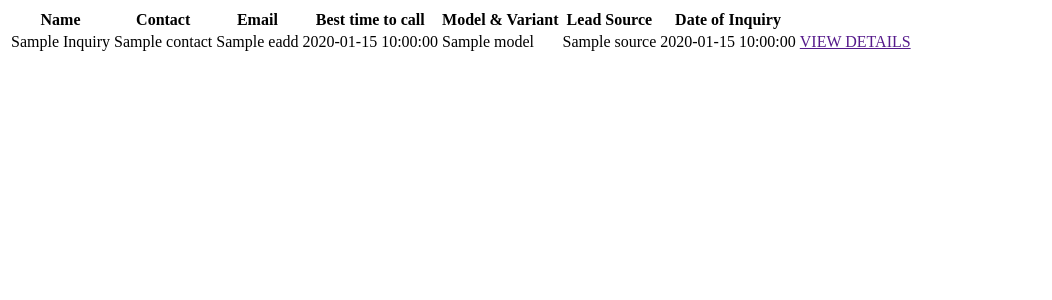
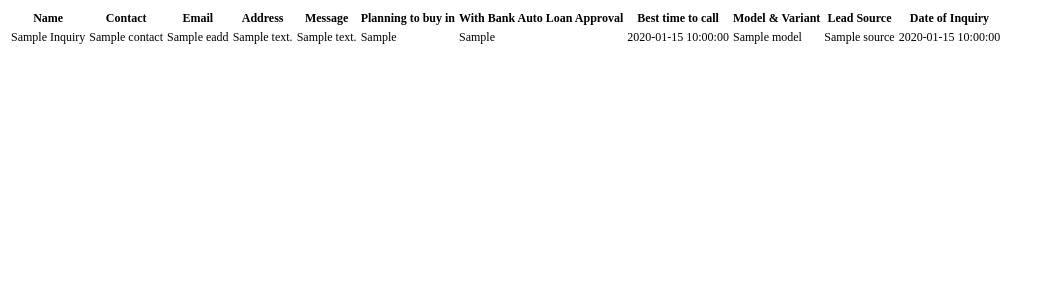
Before and after one commit to monddiestro/newcars-inquiry, a PHP site: the page made by application/views/data.php in a window 1280 px wide. Shown: the top 300 px of the page, without its empty margins (0-1052 px from the left). Run offline with PHP 8.4, Linux system fonts and the light colour scheme; the template is opened without the code that fills it: most values are stand-ins (such as "Sample title", 1, 10 or a date in 2020); data that the repository does not hold is empty.

Commit message:
change view

```diff
--- a/application/views/data.php
+++ b/application/views/data.php
@@ -1,17 +1,20 @@
 <div class="container m-t-100">
   <div class="row">
     <div class="col-sm-12">
-      <table class="table table-bordered">
+      <table class="table table-bordered" style="font-size:12px;">
         <thead>
           <tr>
             <th>Name</th>
             <th>Contact</th>
             <th>Email</th>
+            <th>Address</th>
+            <th>Message</th>
+            <th>Planning to buy in</th>
+            <th>With Bank Auto Loan Approval</th>
             <th>Best time to call</th>
             <th>Model & Variant</th>
             <th>Lead Source</th>
             <th>Date of Inquiry</th>
-            <th></th>
           </tr>
         </thead>
         <tbody>
@@ -20,13 +23,14 @@
             <td><?php echo ucwords($inquiry->name); ?></td>
             <td><?php echo $inquiry->contact; ?></td>
             <td><?php echo $inquiry->eadd; ?></td>
+            <td><?php echo $inquiry->address ?></td>
+            <td><?php echo $inquiry->message ?></td>
+            <td><?php echo $inquiry->buy_range ?></td>
+            <td><?php echo $inquiry->bank_loan ?></td>
             <td><?php echo $inquiry->time_call; ?></td>
             <td><?php echo $inquiry->model; ?></td>
             <td><?php echo $inquiry->source; ?></td>
             <td><?php echo $inquiry->date; ?></td>
-            <td>
-              <a href="<?php echo base_url('inquiry/lead_details/'.$inquiry->inquiry_id) ?>" class="btn btn-success btn-block">VIEW DETAILS</a>
-            </td>
           </tr>
         <?php endforeach; ?>
       </tbody>
```
